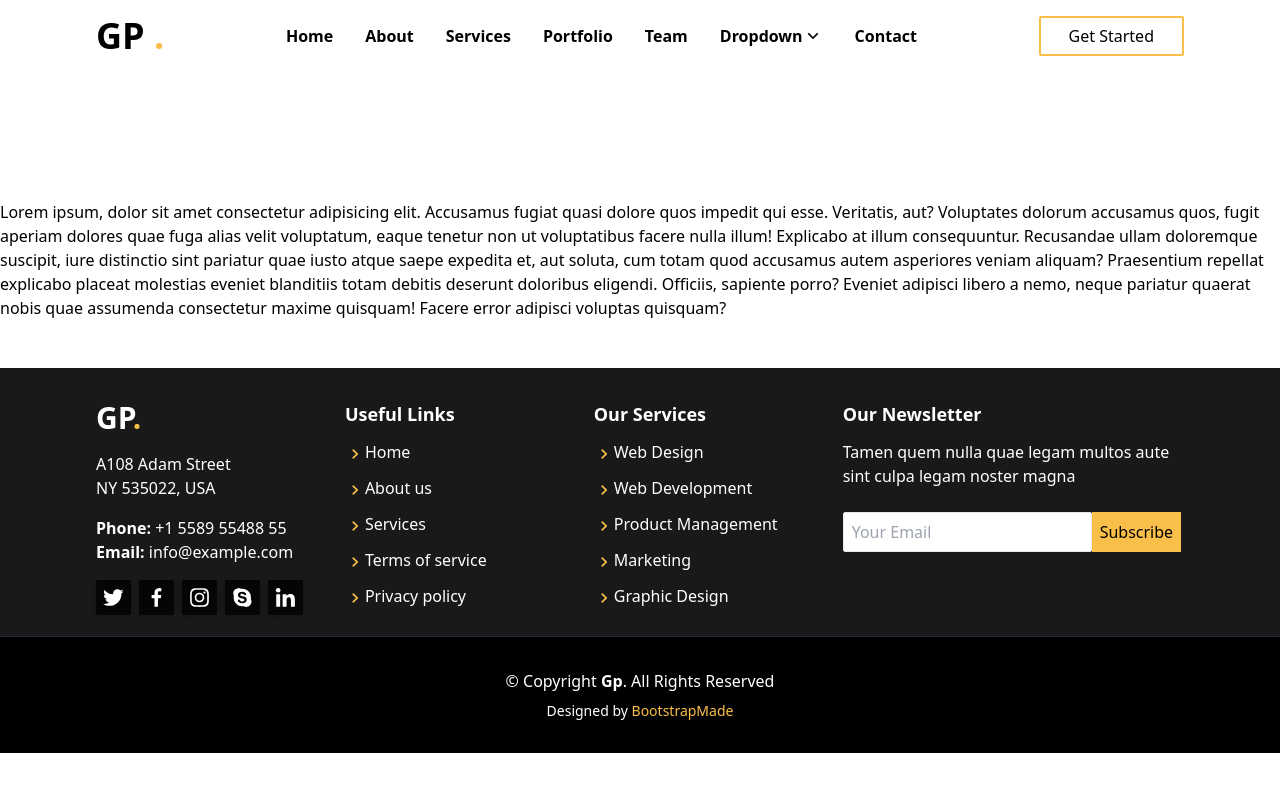
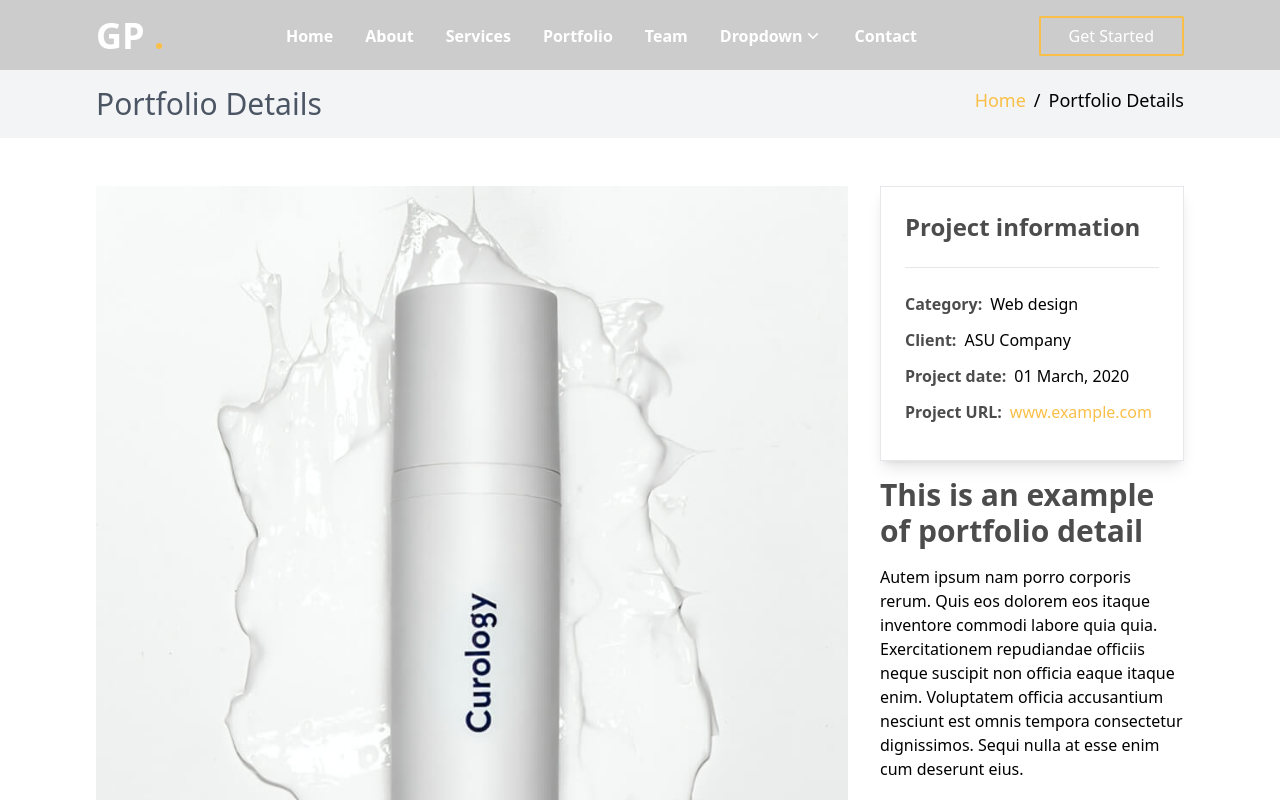
Before and after one commit to estherlardze/gp-landing-page, a React (Vite) app: page /card in a window 1280 px wide. Shown: the top 800 px of the page. Built offline with nearby package versions, Linux system fonts and the light colour scheme.

Commit message:
portfolio seach done

```diff
--- a/package.json
+++ b/package.json
@@ -16,6 +16,7 @@
     "react-dom": "^18.2.0",
     "react-icons": "^4.11.0",
     "react-router-dom": "^6.16.0",
+    "react-slick": "^0.29.0",
     "react-visibility-sensor": "^5.1.1"
   },
   "devDependencies": {
--- a/src/component/Counts/Counts.jsx
+++ b/src/component/Counts/Counts.jsx
@@ -10,7 +10,7 @@
 
   return (
 
-    <section className='flex gap-10 flex-col lg:flex-row mx-4 sm:mx-8 xl:mx-24 mt-16'>
+    <section className='flex gap-10 flex-col lg:flex-row mx-4 sm:mx-8 xl:mx-24 my-16'>
       <div >
         <img src={counts} alt="count image"/>
       </div>
--- a/src/component/Navbar/Navbar.jsx
+++ b/src/component/Navbar/Navbar.jsx
@@ -27,7 +27,7 @@
  window.addEventListener('scroll', changeColor);
 
   return (
-   <nav className={`w-full h-[70px] py-4 px-4 md:px-12 lg:px-24 fixed top-0 left-0 z-10 ${bgColor ? 'bg-black/80' : ''}`} id="top">
+   <nav className={`w-full h-[70px] py-4 px-4 md:px-12 lg:px-24 fixed top-0 left-0 z-10 ${bgColor ? 'bg-black/80' : 'bg-black/20'}`} id="top">
     <div className='flex justify-between items-center'>
       <div>
          <h1 className='font-bold text-4xl'>GP <span className='text-yellow'>.</span></h1>
--- a/src/component/Portfolio/PortfolioCard.jsx
+++ b/src/component/Portfolio/PortfolioCard.jsx
@@ -3,18 +3,18 @@
 import {BiLink} from 'react-icons/bi'
 import {Link} from 'react-router-dom'
 
-const PortfolioCard = ({image, tagName, title}) => {
+const PortfolioCard = ({item}) => {
   return (
     <div className='relative group text-white'>
        <div className='overflow-hidden'>
-        <img src={image} alt={title} className='transition-transform duration-300  object-cover group-hover:scale-125'/>
+        <img src={item.image} alt={item.title} className='transition-transform duration-300  object-cover group-hover:scale-125'/>
         <div className='absolute opacity-0 group-hover:opacity-100 w-full h-full left-0 top-0 bg-black/40 '>
           <div className='absolute left-[20px] bottom-[20px]'>
-            <p className='font-semibold text-2xl'>{title}</p>
-            <p className='uppercase text-gray-200'>{tagName}</p>
+            <p className='font-semibold text-2xl'>{item.title}</p>
+            <p className='uppercase text-gray-200'>{item.tagName}</p>
             <div className='flex gap-3'>
               <BsPlus size={30} className='hover:text-yellow'/>
-              <Link to='/card'>
+              <Link to="/card">
                 <BiLink size={28} className='hover:text-yellow'/>
               </Link>
 
--- a/src/component/Portfolio/data.js
+++ b/src/component/Portfolio/data.js
@@ -0,0 +1,50 @@
+import {p1, p2, p3, p4, p5, p6, p7, p8, p9} from '../../assets/index'
+
+export const images = [
+    {
+        image: p1,
+        title: "App 1",
+        tagName: "App"
+      },
+      {
+        image: p2,
+        title: "App 3",
+        tagName: "App"
+      },
+      {
+        image: p3,
+        title: "Web 1",
+        tagName: "Web"
+      },
+      {
+        image: p6,
+        title: "Web 2",
+        tagName: "Web"
+      },
+      {
+        image: p5,
+        title: "Web 3",
+        tagName: "Web"
+      },
+      {
+        image: p9,
+        title: "App 2",
+        tagName: "App"
+      },
+      {
+        image: p4,
+        title: "Card 2",
+        tagName: "Card"
+      },
+      {
+        image: p7,
+        title: "Card 1",
+        tagName: "Card"
+      },
+      {
+        image: p8,
+        title: "Card 3",
+        tagName: "Card"
+      },
+
+]
--- a/src/component/Testimonial/Testimonial.jsx
+++ b/src/component/Testimonial/Testimonial.jsx
@@ -1,10 +1,53 @@
-import React from 'react'
+import React, {useState, useEffect} from 'react'
+import Slider from 'react-slick';
+import {clients} from './TestimonialCard'
+import {ImQuotesLeft, ImQuotesRight} from 'react-icons/im'
+
 
 const Testimonial = () => {
+
+  const [currentSlide, setCurrentSlide] = useState(0);
+  const [totalSlides, setTotalSlides] = useState(clients.length);
+
+  useEffect(() => {
+    const carousel = document.querySelector('.testimonial-slider');
+    carousel.addEventListener('transitionend', () => {
+      if (currentSlide === totalSlides - 1) {
+        setCurrentSlide(0);
+      }
+    });
+  }, []);
+
+  useEffect(() => {
+    const interval = setInterval(() => {
+      setCurrentSlide((currentSlide + 1) % totalSlides);
+    }, 2000);
+
+    return () => clearInterval(interval);
+  }, [currentSlide, totalSlides]);
+
+
   return (
     <div>
-      Testimonial
-    </div>
+    <h1>slider</h1>
+     <div className='flex testimonial-slider'>
+
+      {clients.map((client, index) => (
+        <div key={index} className={`flex flex-col justify-center items-center ${index === currentSlide ? 'active' : ''}`}>
+            <img src={client.image} alt="client" className='w-[110px] h-[110px] rounded-full border-8 border-black/20' />
+           <h5 className='font-bold text-xl mt-3'>{client.name}</h5>
+           <p className='text-gray-300 font-semibold'>{client.position}</p>
+           <div className='flex text-gray-300 mt-6'>
+            <ImQuotesLeft size={28}/>
+            <p className='text-center  text-lg italic'>{client.text}</p>
+            <ImQuotesRight size={28}/>
+           </div>
+
+
+        </div>
+      ))}
+  </div>
+</div>
   )
 }
 
--- /dev/null
+++ b/src/component/Testimonial/TestimonialCard.jsx
@@ -0,0 +1,36 @@
+import React from 'react'
+import {testimonial1, testimonial2, testimonial3, testimonial4, testimonial5}
+ from '../../assets/index'
+
+export const clients =[
+    {
+        image:testimonial1,
+        name:"Soul Goodman",
+        position:"Ceo & Founder",
+        text: "Lorem ipsum dolor sit amet consectetur adipisicing elit. Dolorum nulla architecto quo autem ad asperiores, illum consequatur praesentium eos fugiat, natus aperiam! Dolore nostrum modi quas fugiat esse?"
+    },
+    {
+        image:testimonial2,
+        name:"Sarah Wilson",
+        position:"Designer",
+        text: "Lorem ipsum dolor sit amet consectetur adipisicing elit. Dolorum nulla architecto quo autem ad asperiores, illum consequatur praesentium eos fugiat, natus aperiam! Dolore nostrum modi quas fugiat esse?"
+    },
+    {
+        image:testimonial3,
+        name:"Jena Larlius",
+        position:"Store Owner",
+        text: "Lorem ipsum dolor sit amet consectetur adipisicing elit. Dolorum nulla architecto quo autem ad asperiores, illum consequatur praesentium eos fugiat, natus aperiam! Dolore nostrum modi quas fugiat esse?"
+    },
+     {
+        image:testimonial4,
+        name:"Matt Bradon",
+        position:"Freelancer",
+        text: "Lorem ipsum dolor sit amet consectetur adipisicing elit. Dolorum nulla architecto quo autem ad asperiores, illum consequatur praesentium eos fugiat, natus aperiam! Dolore nostrum modi quas fugiat esse?"
+    },
+    {
+        image:testimonial5,
+        name:"John Lawson",
+        position:"Entrepreneur",
+        text: "Lorem ipsum dolor sit amet consectetur adipisicing elit. Dolorum nulla architecto quo autem ad asperiores, illum consequatur praesentium eos fugiat, natus aperiam! Dolore nostrum modi quas fugiat esse?"
+    },
+]
--- a/src/pages/CardDetail/CardDetails.jsx
+++ b/src/pages/CardDetail/CardDetails.jsx
@@ -1,16 +1,12 @@
 import React from 'react'
 import { Navbar, Footer } from '../../component/index'
+import PortfolioDetail from './PortfolioDetail'
 
 const CardDetails = () => {
   return (
-    <div>
-       <div className='bg-black/25'>
-       <Navbar className="bg-black/30 text-white"/>
-       </div>
-
-      <div className='mt-[200px]'>
-        <p>Lorem ipsum, dolor sit amet consectetur adipisicing elit. Accusamus fugiat quasi dolore quos impedit qui esse. Veritatis, aut? Voluptates dolorum accusamus quos, fugit aperiam dolores quae fuga alias velit voluptatum, eaque tenetur non ut voluptatibus facere nulla illum! Explicabo at illum consequuntur. Recusandae ullam doloremque suscipit, iure distinctio sint pariatur quae iusto atque saepe expedita et, aut soluta, cum totam quod accusamus autem asperiores veniam aliquam? Praesentium repellat explicabo placeat molestias eveniet blanditiis totam debitis deserunt doloribus eligendi. Officiis, sapiente porro? Eveniet adipisci libero a nemo, neque pariatur quaerat nobis quae assumenda consectetur maxime quisquam! Facere error adipisci voluptas quisquam?</p>
-      </div>
+    <div className='text-white'>
+      <Navbar/>
+      <PortfolioDetail/>
       <Footer/>
     </div>
   )
--- /dev/null
+++ b/src/pages/CardDetail/PortfolioDetail.jsx
@@ -0,0 +1,68 @@
+import React from 'react'
+import { Link } from 'react-router-dom'
+import { p1 } from '../../assets/index'
+
+const Cards = [
+      {
+        title: "Category:",
+        service: "Web design"
+      },
+      {
+        title: "Client:",
+        service: "ASU Company"
+      },
+      {
+        title: "Project date:",
+        service: "01 March, 2020"
+      },
+      {
+        title: "Project URL:",
+        service: "www.example.com"
+      },
+]
+
+const PortfolioDetail = () => {
+  return (
+    <section>
+      <div className='bg-gray-100 flex justify-between flex-col md:flex-row px-4 sm:px-8 xl:px-24 mt-[70px] py-4 text-black'>
+        <h1 className='text-3xl text-gray-600'>Portfolio Details</h1>
+        <div className='flex text-lg gap-2'>
+          <Link to='/' className='text-yellow hover:text-yellow/80'>Home</Link>
+          <span>/</span>
+          <p>Portfolio Details</p>
+        </div>
+      </div>
+
+      <div className='grid grid-cols-10 gap-8 text-black mt-12 mx-4 sm:mx-8 xl:mx-24 justify-center lg:justify-start'>
+        <div className='col-span-10 lg:col-span-7'>
+          <img src={p1} alt="card detail" />
+        </div>
+
+        <div className='col-span-10 lg:col-span-3'>
+          <article className='border p-6 shadow-lg'>
+             <h1 className='font-bold text-black/70 text-2xl'>Project information</h1>
+             <hr className='my-6'/>
+             {
+                Cards.map((card, index) => (
+                    <div className={`flex gap-2 mb-3 ${index === Cards.length - 1 ? 'text-yellow' : ''}`} key={index}>
+                    <span className='font-bold text-black/70'>{card.title}</span>
+                    <span>{card.service}</span>
+                 </div>
+                ) )
+             }
+         </article>
+
+         <article>
+            <h1 className='font-bold text-black/70 text-3xl my-4'>This is an example of portfolio detail</h1>
+            <p>Autem ipsum nam porro corporis rerum. Quis eos dolorem eos itaque inventore commodi labore
+               quia quia. Exercitationem repudiandae officiis neque suscipit non officia eaque itaque
+               enim. Voluptatem officia accusantium nesciunt est omnis tempora consectetur dignissimos.
+                Sequi nulla at esse enim cum deserunt eius.</p>
+         </article>
+        </div>
+      </div>
+    </section>
+  )
+}
+
+export default PortfolioDetail
--- a/tailwind.config.js
+++ b/tailwind.config.js
@@ -15,6 +15,7 @@
       backgroundImage: {
         "hero":  "url('/src/assets/images/hero-bg.jpg')",
         "calltoaction":  "url('/src/assets/images/cta-bg.jpg')",
+        "testimonial": "url('/src/assets/images/testimonials-bg.jpg')",
       }
     },
   },
```
Also changed, not shown: src/component/Portfolio/Portfolio.jsx (+31 -46 lines), src/pages/Home/Home.jsx (+5 -2 lines), 1 other file (tests, documents, lock files or other folders).
